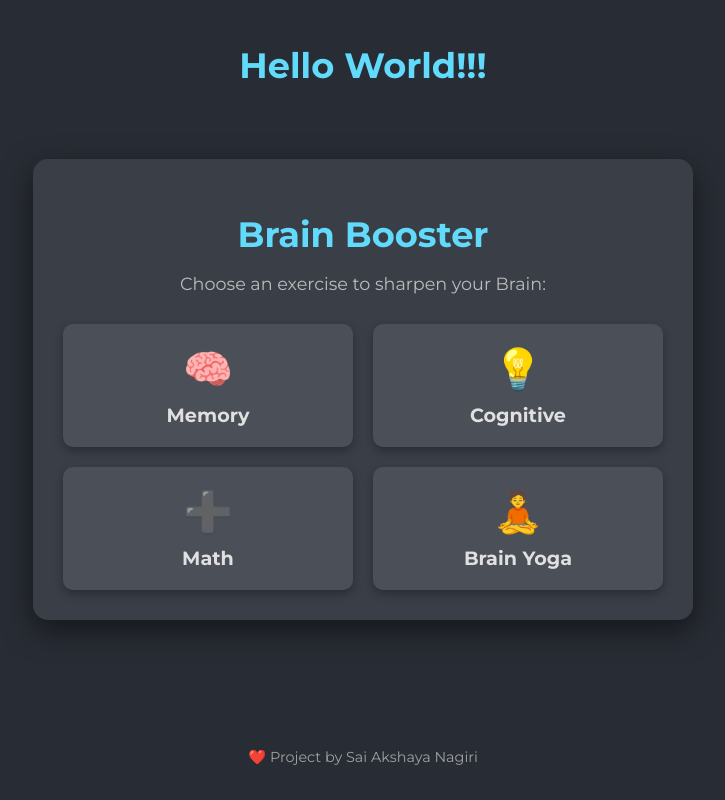
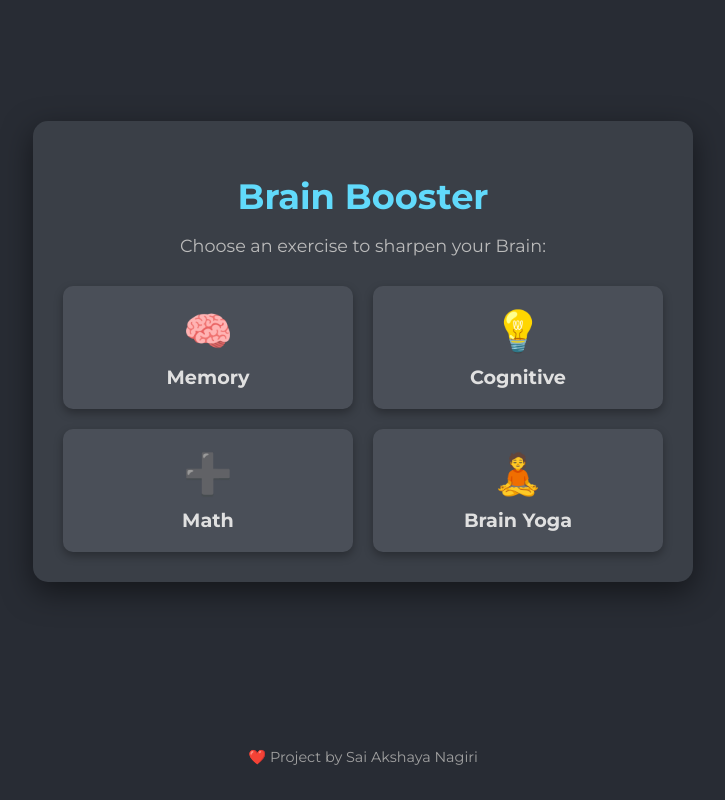
Before and after one commit to akshayanagiri/BrainBooster, a plain HTML site: page index.html in a window 1280 px wide. Shown: the whole page, without its empty margins (277-1002 px from the left). Drawn offline with Linux system fonts and the light colour scheme.

Commit message:
Update index.html

```diff
--- a/index.html
+++ b/index.html
@@ -8,7 +8,7 @@
     <link href="https://fonts.googleapis.com/css2?family=Montserrat:wght@400;700&display=swap" rel="stylesheet">
 </head>
 <body>
-    <h1 style="text-align:center;">Hello World!!!</h1>
+
     <div class="main-content">
         <div class="container">
             <h1>Brain Booster </h1>
```
